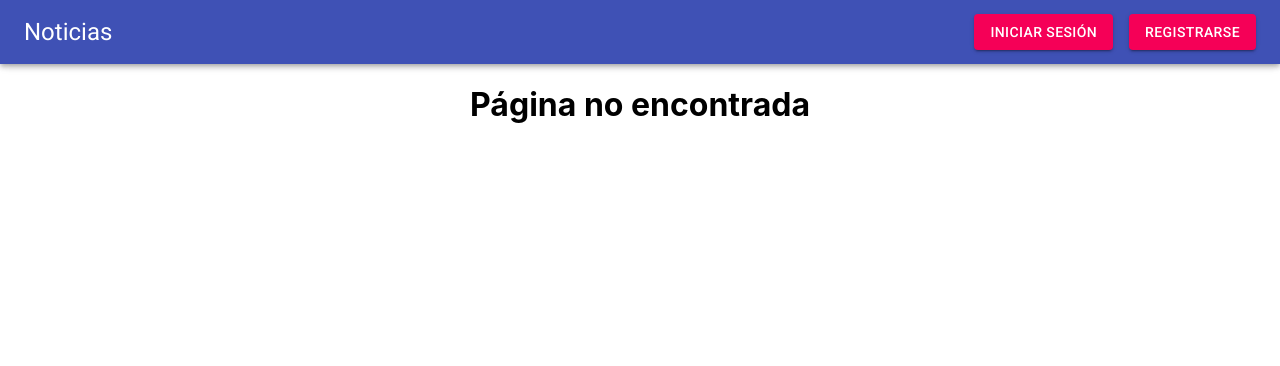
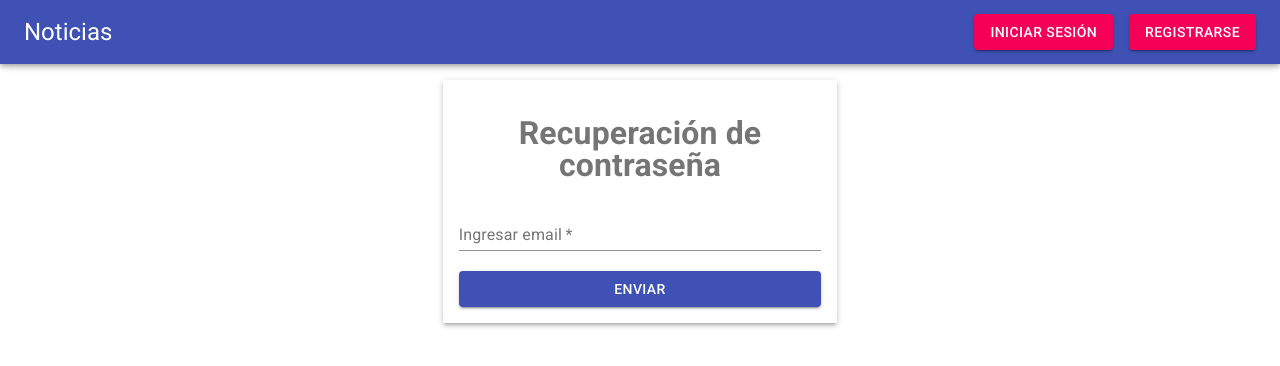
Before and after one commit to PolReyes/newsapi-react, a React (Create React App) app: page /forgotPass in a window 1280 px wide. Shown: the top 366 px of the page. Built offline with nearby package versions, Linux system fonts and the light colour scheme.

Commit message:
Agrega ForgotPass. Correcion codigo y estilos.

```diff
--- a/src/App.js
+++ b/src/App.js
@@ -9,6 +9,7 @@ import Logout from './components/Logout';
 import PageError from './components/PageError';
 import NavBar from './components/NavBar';
 import theme from './themeConfig';
+import ForgotPass from './components/ForgotPass';
 
 function App() {
   const UrlBase = "https://api-sandbox.elcomercio.pe";
@@ -75,7 +76,10 @@ function App() {
             {isLogged ? <Redirect to="/" /> : <Register handleLogged={handleLogged} />}
           </Route>
           <Route path="/logout" exact>
-            <Logout handleLogout={handleLogout} />
+            {isLogged ? <Logout handleLogout={handleLogout} />  : <Redirect to="/" />}
+          </Route>
+          <Route path="/forgotPass" exact>
+            {isLogged ? <Redirect to="/" /> : <ForgotPass />}
           </Route>
           <Route>
             <PageError />
--- a/src/components/BodyMain.js
+++ b/src/components/BodyMain.js
@@ -3,7 +3,7 @@ import {  Button } from '@material-ui/core';
 import newsDefault from '../news-default.jpg';
 
 const BodyMain = (props) => {
-    const listNews = props.listNews
+    const listNews = props.listNews;
 
     return (
       <>
@@ -22,7 +22,7 @@ const BodyMain = (props) => {
           : "Cargando...")
       }
       </>
-    )
+    );
 }
 
-export default BodyMain
+export default BodyMain;
--- /dev/null
+++ b/src/components/ForgotPass.js
@@ -0,0 +1,86 @@
+import React, { useState } from "react";
+import TextField from '@material-ui/core/TextField';
+import Button from '@material-ui/core/Button';
+import FormGroup from '@material-ui/core/FormGroup';
+import FormLabel from '@material-ui/core/FormLabel';
+import { Box, Grid } from '@material-ui/core';
+
+function ForgotPass() {
+    const [sendEmail, sendSendEmail] = useState();
+    const [dataForgot, setDataForgot] = useState({
+        emailForgot: "",
+    });
+
+    const handleInput = (event) => {
+        const { value, name } = event.target;
+
+        setDataForgot({
+            ...dataForgot,
+            [name]: value,
+        });
+    };
+
+    const handleSubmit = () => {
+        const { emailForgot } = dataForgot;
+        window.Identity.requestResetPassword(emailForgot)
+        .then((res) => {
+            sendSendEmail(true);
+        })
+        .catch((err) => {
+            console.log("Oops algo falló", err);
+        });
+    };
+
+
+    return (
+        <div>
+            <Grid container>
+                <Grid item md={4}>
+                </Grid>
+                <Grid item md={4} xs={12}>
+                <Box m={2} p={2} boxShadow={3}>
+                    <form>
+                        <FormLabel color="secondary">
+                            <h1>Recuperación de contraseña</h1>
+                        </FormLabel>
+                        {sendEmail ? (
+                            <p>Revisa tu bandeja de correo para cambiar tu contraseña</p>
+                        ) : (
+                        <FormGroup>
+                            <TextField type="email" name="emailForgot" label="Ingresar email" required onChange={handleInput} /><br />
+                            <Button type="button" name="btnForgot" variant="contained" color="primary" onClick={handleSubmit}>Enviar</Button>
+                        </FormGroup>
+                        )}
+                    </form>
+                </Box>
+                </Grid>
+                <Grid item md={4}>
+                </Grid>
+            </Grid>
+        </div>
+    );
+    /*
+    return (
+    <div className="App">
+        <h1>Olvidé mi Contraseña</h1>
+      {sendEmail ? (
+        <p>Revisa tu bandeja de correo para cambiar tu contraseña</p>
+      ) : (
+        <form>
+          <input
+            type="email"
+            name="emailForgot"
+            placeholder="Ingresa Correo"
+            required
+            onChange={handleInput}
+          ></input>
+          <button type="button" name="btnLogin" onClick={handleSubmit}>
+            Enviar
+          </button>
+        </form>
+      )}
+    </div>
+  );*/
+}
+
+export default ForgotPass;
--- a/src/components/Home.js
+++ b/src/components/Home.js
@@ -58,7 +58,7 @@ const Home = (props) => {
               <BodyFoot listNews={listNews} />
         </Grid>
     </div>
-    )
+    );
 }
 
-export default Home
+export default Home;
--- a/src/components/Login.js
+++ b/src/components/Login.js
@@ -1,10 +1,8 @@
 import React from 'react';
 import { useState } from "react";
-import TextField from '@material-ui/core/TextField';
-import Button from '@material-ui/core/Button';
-import FormGroup from '@material-ui/core/FormGroup';
-import FormLabel from '@material-ui/core/FormLabel';
+import {FormGroup, FormLabel, TextField, Typography, Button} from '@material-ui/core';
 import { Box, Grid } from '@material-ui/core';
+import { Link } from 'react-router-dom';
 
 
 const Login = ({handleLogged}) => {
@@ -49,16 +47,21 @@ const Login = ({handleLogged}) => {
                         <FormGroup>
                             <TextField type="email" name="emailLogin" label="Ingresar email" required onChange={handleInput} /><br />
                             <TextField type="password" name="passLogin" label="Ingresar contraseña" required onChange={handleInput} /><br/>
-                            <Button type="button" variant="contained" color="primary" onClick={handleSubmit}>Ingresar</Button>
+                            <Button type="button" name="btnLogin" variant="contained" color="primary" onClick={handleSubmit}>Ingresar</Button>
                         </FormGroup>
                     </form>
                 </Box>
+                <Link to="/ForgotPass" className="link">
+                    <Button variant="contained">
+                        Olvidé mi contraseña
+                    </Button>
+                </Link>
                 </Grid>
                 <Grid item md={4}>
                 </Grid>
             </Grid>
         </div>
-    )
+    );
 
     /*
     return (
@@ -89,4 +92,4 @@ const Login = ({handleLogged}) => {
 
 }
 
-export default Login
+export default Login;
--- a/src/components/Logout.js
+++ b/src/components/Logout.js
@@ -13,4 +13,4 @@ const Logout = ({handleLogout}) => {
     );
 }
 
-export default Logout
+export default Logout;
--- a/src/components/NavBar.js
+++ b/src/components/NavBar.js
@@ -40,7 +40,7 @@ const NavBar = ({isLogged}) => {
             });
         }
 
-    }, []);
+    }, [isLogged]);
 
     return (
         <>
@@ -81,7 +81,7 @@ const NavBar = ({isLogged}) => {
             </AppBar>
             <div className={classes.offset}></div>
         </>
-    )
+    );
 }
 
-export default NavBar
+export default NavBar;
--- a/src/components/PageError.js
+++ b/src/components/PageError.js
@@ -1,11 +1,15 @@
-import React from 'react'
+import React from 'react';
+import { Typography } from '@material-ui/core';
 
 const PageError = () => {
     return (
-        <div>
-           <h1>Página no encontrada</h1>
-        </div>
-    )
+        <>
+        <br></br>
+            <Typography variant="h1" color="error">
+                Página no encontrada
+            </Typography>
+        </>
+    );
 }
 
-export default PageError
+export default PageError;
--- a/src/components/Register.js
+++ b/src/components/Register.js
@@ -184,4 +184,4 @@ const Register = ({handleLogged}) => {
       */
 }
 
-export default Register
+export default Register;
```
Also changed, not shown: src/components/BodyFoot.js (+6 -6 lines), src/components/BodyRight.js (+6 -6 lines).
